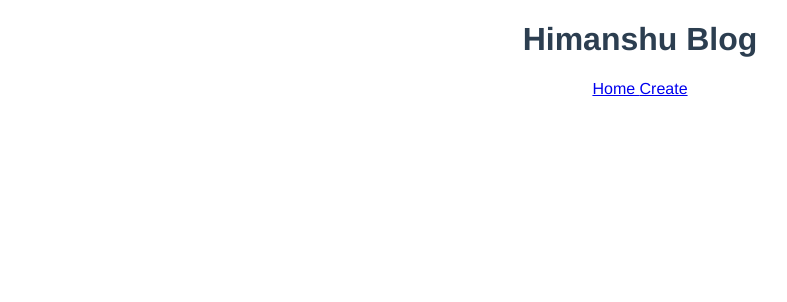
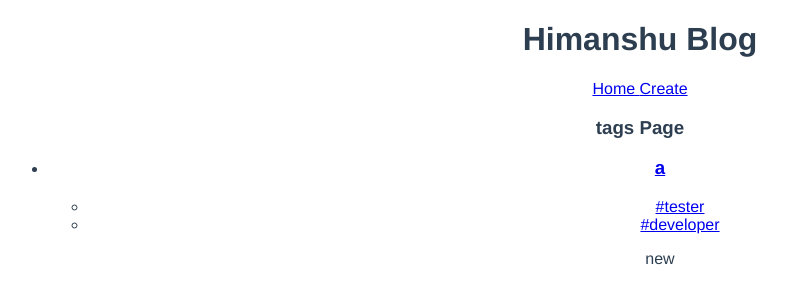
Before and after one commit to himanshurahi/Vue-JS, a Vue app in the folder blog/: page /tags/developer in a window 1280 px wide. Shown: the top 302 px of the page, without its empty margins (0-787 px from the left). Built offline with nearby package versions, Linux system fonts and the light colour scheme; data requests are answered from the project's data file.

Commit message:
Finished Compo API

```diff
--- a/blog/data/db.json
+++ b/blog/data/db.json
@@ -15,17 +15,31 @@
       "body": "this is body 2",
       "tags": [
         "webdev 2",
-        "tester 2"
+        "tester"
       ]
     },
     {
-      "title": "this is titlw",
-      "body": "body",
+      "title": "a",
+      "body": "new one",
       "tags": [
-        "rahi",
-        "df"
+        "tester",
+        "developer"
       ],
       "id": 3
+    },
+    {
+      "title": "himansh",
+      "body": "ahi",
+      "tags": [],
+      "id": 4
+    },
+    {
+      "title": "ragu",
+      "body": "rahi",
+      "tags": [
+        "webdev"
+      ],
+      "id": 5
     }
   ]
 }
--- a/blog/src/components/SinglePost.vue
+++ b/blog/src/components/SinglePost.vue
@@ -3,6 +3,13 @@
     <router-link :to="{ name: 'Details', params: { id: post.id } }">
       <h3>{{ post.title }}</h3>
     </router-link>
+    <ul>
+      <li v-for="tag in post.tags" :key="tag">
+        <router-link :to="{ name: 'Tag', params: { tag: tag } }"
+          >#{{ tag }}</router-link
+        >
+      </li>
+    </ul>
     <p>{{ snippt }}</p>
   </div>
 </template>
--- a/blog/src/router/index.js
+++ b/blog/src/router/index.js
@@ -2,6 +2,7 @@ import {createRouter, createWebHistory} from 'vue-router'
 import Home from '../views/Home.vue'
 import Details from '../views/Details.vue'
 import Create from '../views/Create.vue'
+import Tag from '../views/Tag.vue'
 
 const routes = [
     {
@@ -13,13 +14,17 @@ const routes = [
         name: 'Details',
         component: Details,
         props: true
-    },
-    {
-      path: '/create',
-      name: 'Create',
-      component: Create,
-      props: true
-  }
+    }, {
+        path: '/create',
+        name: 'Create',
+        component: Create,
+        props: true
+    }, {
+        path: '/tags/:tag',
+        name: 'Tag',
+        component: Tag,
+        props: true
+    }
 
 ]
 
--- a/blog/src/views/Create.vue
+++ b/blog/src/views/Create.vue
@@ -25,13 +25,14 @@
 
 <script>
 import { ref } from "@vue/reactivity";
+import { useRouter } from "vue-router";
 export default {
   setup() {
     const title = ref("");
     const body = ref("");
     const tag = ref("");
     const tags = ref([]);
-
+    const router = useRouter();
     const handleKeyDown = () => {
       if (!tags.value.includes(tag.value)) {
         // tag.value = tag.value.replace("/s/", "");
@@ -51,6 +52,7 @@ export default {
         headers: { "Content-Type": "application/json" },
         body: JSON.stringify(post),
       });
+      router.push({ name: "Home" });
     };
 
     return { title, body, tag, handleKeyDown, tags, handleSubmit };
--- a/blog/src/views/Details.vue
+++ b/blog/src/views/Details.vue
@@ -1,5 +1,5 @@
 <template>
-  <div>
+  <div v-if="post">
     <h3>Post Detail</h3>
     <h4>{{ post.title }}</h4>
     <p>{{ post.body }}</p>
@@ -14,7 +14,6 @@ export default {
   setup(props) {
     const route = useRoute();
     const { post, error, load } = getPost(route.params.id);
-
     load();
     return { post, error };
   },
--- /dev/null
+++ b/blog/src/views/Tag.vue
@@ -0,0 +1,33 @@
+<template>
+  <div>
+    <h3>tags Page</h3>
+    <h2 v-if="error">{{ error }}</h2>
+    <div v-if="postWithTags.length">
+      <PostList :posts="postWithTags" />
+    </div>
+  </div>
+</template>
+
+<script>
+import { computed } from "@vue/reactivity";
+import { useRoute } from "vue-router";
+import PostList from "../components/PostList.vue";
+import getPosts from "../Composables/getPosts";
+export default {
+  components: { PostList },
+  setup() {
+    const { posts, error, load } = getPosts();
+    const routes = useRoute();
+    console.log(routes.params)
+    load();
+    const postWithTags = computed(() => {
+      return posts.value.filter((p) => p.tags.includes(routes.params.tag));
+    });
+
+    return { postWithTags, error };
+  },
+};
+</script>
+
+<style>
+</style>
```
